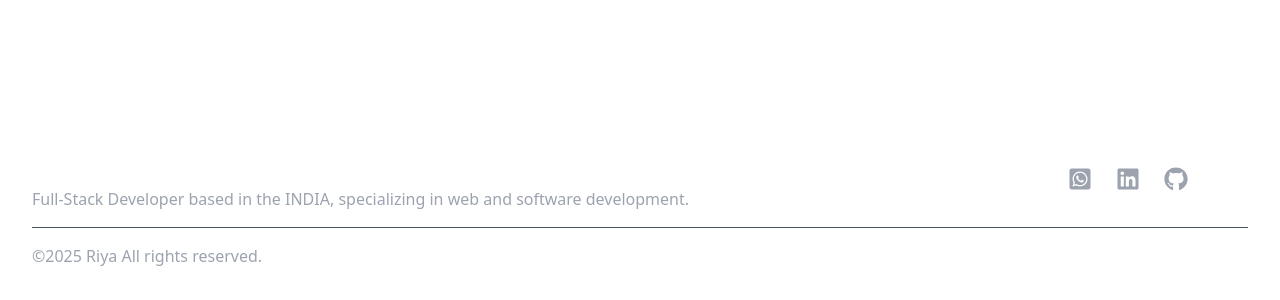
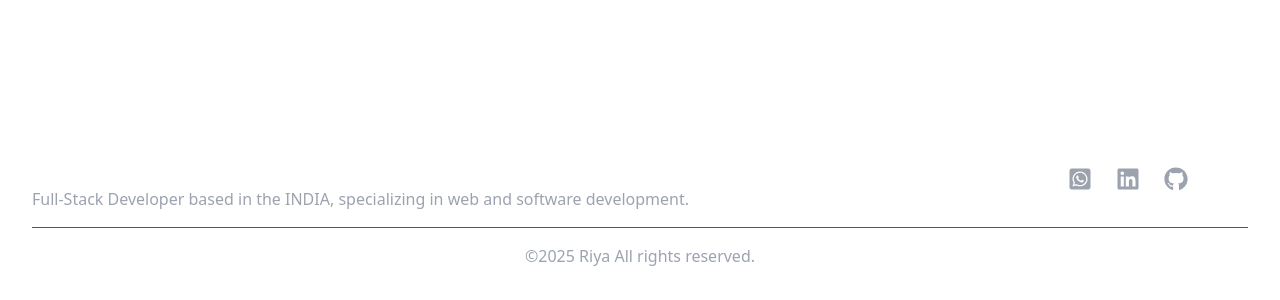
Before and after one commit to paulriya9073/portfolio, a React (Vite) app: page / in a window 1280 px wide. Shown: the part 4068-4368 px from the top of the page. Built offline with nearby package versions, Linux system fonts and the light colour scheme.

Commit message:
fixed:footer

```diff
--- a/src/components/Footer.jsx
+++ b/src/components/Footer.jsx
@@ -35,7 +35,7 @@ const Footer = () => {
 
         <div
           className="border-t border-gray-600 pt-4 flex flex-row
-          justify-between items-center"
+          justify-center items-center"
         >
           <p className="text-gray-400">
             &copy;{new Date().getFullYear()} Riya All rights reserved.
```
